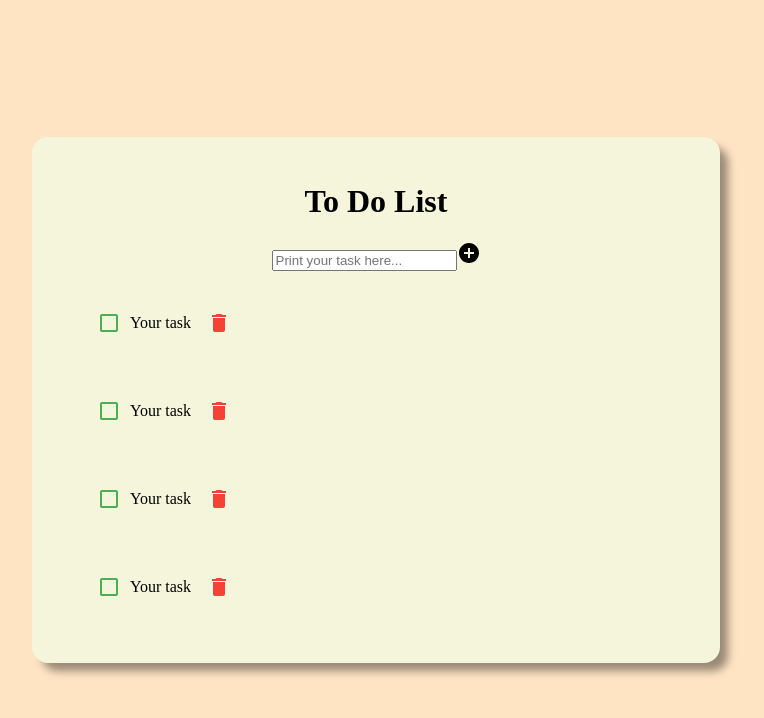
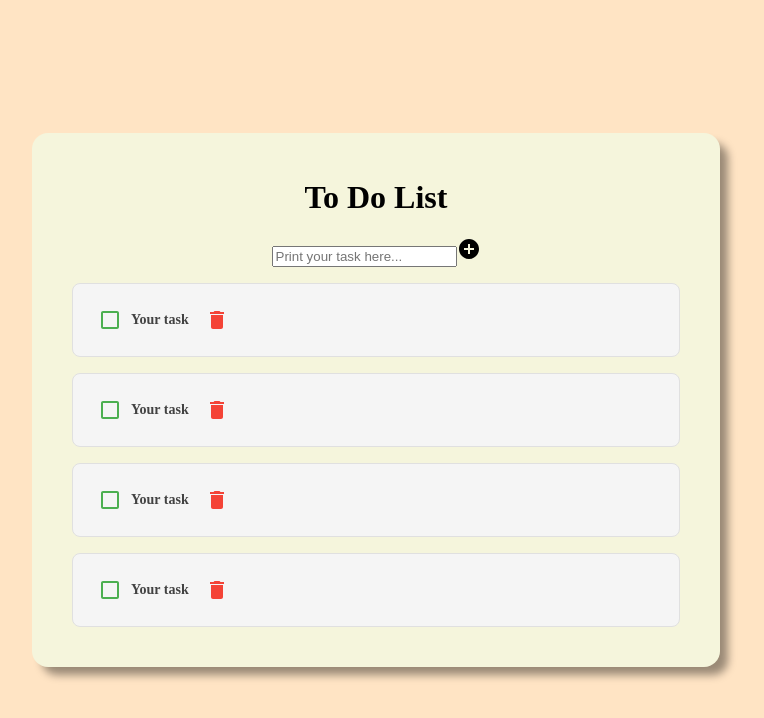
Before and after one commit to achichikalova/to-do-list-react, a React (Create React App) app: page / in a window 1280 px wide. Shown: the top 718 px of the page, without its empty margins (264-1028 px from the left). Built offline with nearby package versions, Linux system fonts and the light colour scheme.

Commit message:
Fix sizing in ListItem component

```diff
--- a/src/components/ListItem.js
+++ b/src/components/ListItem.js
@@ -19,11 +19,23 @@ const ListItemComponent = () => {
   });
 
   return (
-    <ListItem sx={{ width: '50vw' }}>
+    <ListItem>
       <Box
         sx={{
           display: 'flex',
-          justifyContent: 'space-between'
+          justifyContent: 'space-between',
+          width: '100%',
+          bgcolor: (theme) =>
+            theme.palette.mode === 'dark' ? '#101010' : 'grey.100',
+          color: (theme) =>
+            theme.palette.mode === 'dark' ? 'grey.300' : 'grey.800',
+          border: '1px solid',
+          borderColor: (theme) =>
+            theme.palette.mode === 'dark' ? 'grey.800' : 'grey.300',
+          borderRadius: 2,
+          fontSize: '0.875rem',
+          fontWeight: '700',
+          textAlign: 'center',
         }}
       >
         <ListItemButton component="div">
--- a/src/components/ListItems.js
+++ b/src/components/ListItems.js
@@ -4,7 +4,7 @@ import List from '@mui/material/List';
 
 const ListItems = () => {
   return (
-    <List>
+    <List sx={{ width: '50vw' }}>
       <ListItemComponent />
       <ListItemComponent />
       <ListItemComponent />
```
